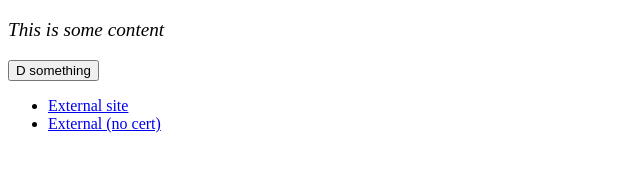
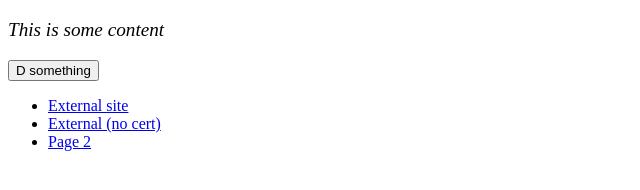
Before and after one commit to blackram/cordova-plugins, a website: page echo/plugin/SpaPlugin/src/sites/o2/index.html in a window 1280 px wide. Shown: the full height of the page, 0-640 px from the left. Drawn offline with Linux system fonts and the light colour scheme.

Commit message:
include base tag

```diff
--- a/echo/plugin/SpaPlugin/src/sites/o2/index.html
+++ b/echo/plugin/SpaPlugin/src/sites/o2/index.html
@@ -9,7 +9,7 @@
   <meta name="author" content="SitePoint">
 
   <link rel="stylesheet" href="css/styles.css?v=1.0">
-
+    <base href="."/>
 </head>
 
 <body>
@@ -20,6 +20,7 @@
   <ul>
       <li><a href="https://www.ato.gov.au/">External site</a></li>
       <li><a href="http://www.http2demo.io/">External (no cert)</a></li>
+      <li><a href="page2.html">Page 2</a></li>
   </ul>
 
 </body>
```
